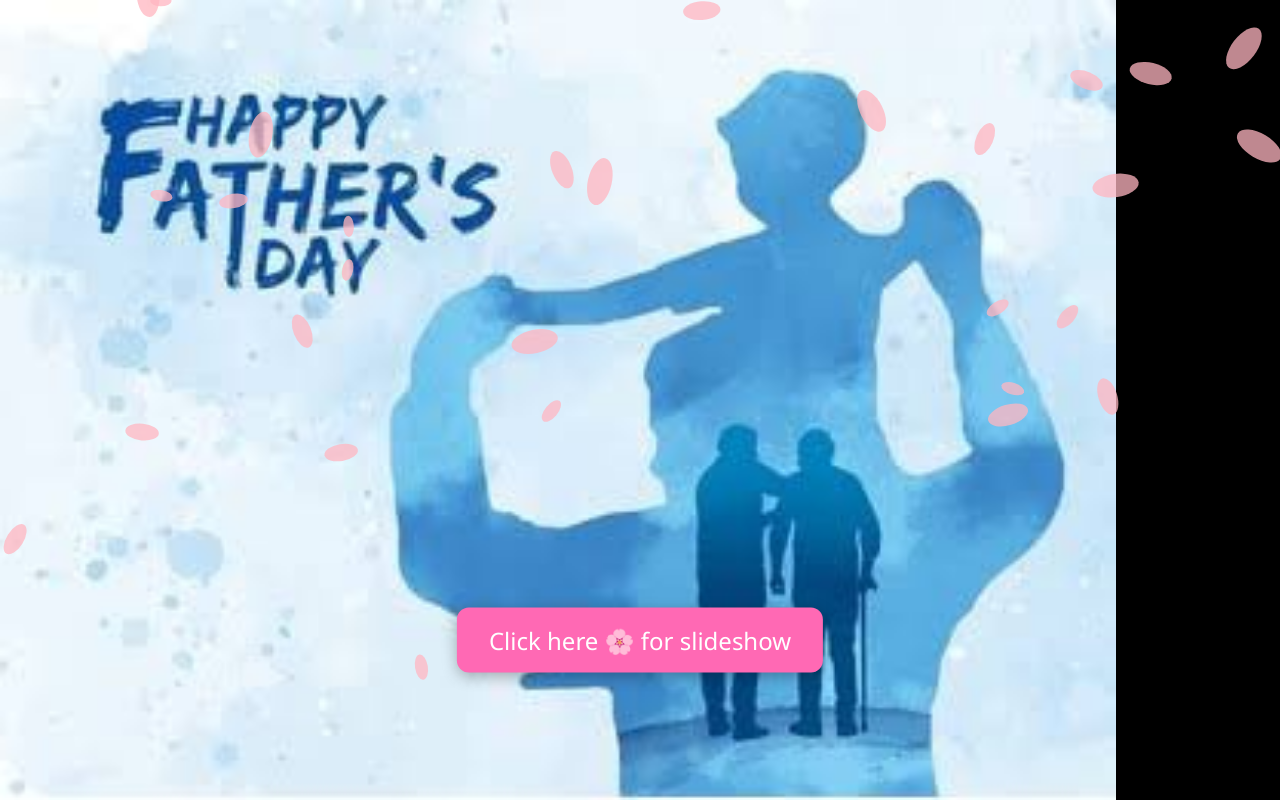
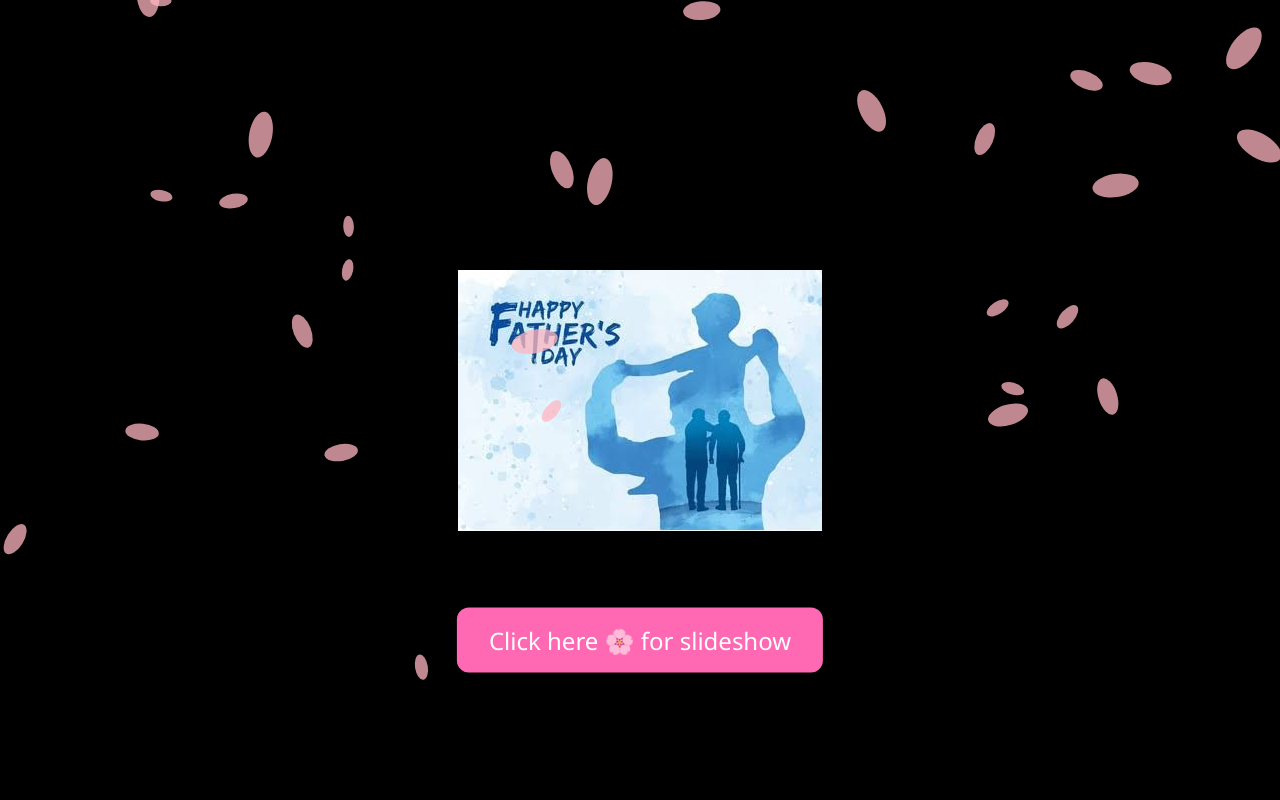
Before and after one commit to Rishi287-2/Father-s_Day, a plain HTML site: page index.html in a window 1280 px wide. Drawn offline with Linux system fonts and the light colour scheme.

Commit message:
Update index.html

```diff
--- a/index.html
+++ b/index.html
@@ -16,11 +16,11 @@
     #container {
       position: fixed;
       top: 0; left: 0;
-      width: 100vw;
-      height: 100vh;
+      width: 100%;
+      height: 100%;
       display: flex;
-      align-items: left;
-      justify-content: left;
+      align-items: center;
+      justify-content: center;
       background: black;
     }
     #slide {
```
